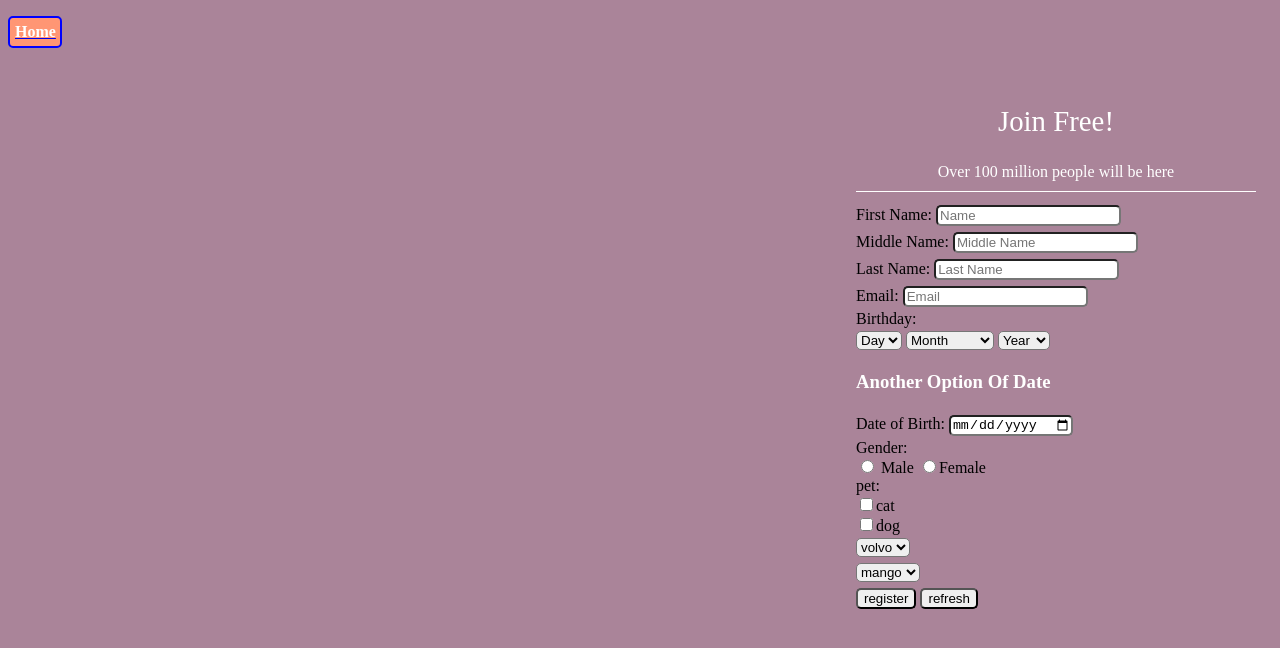
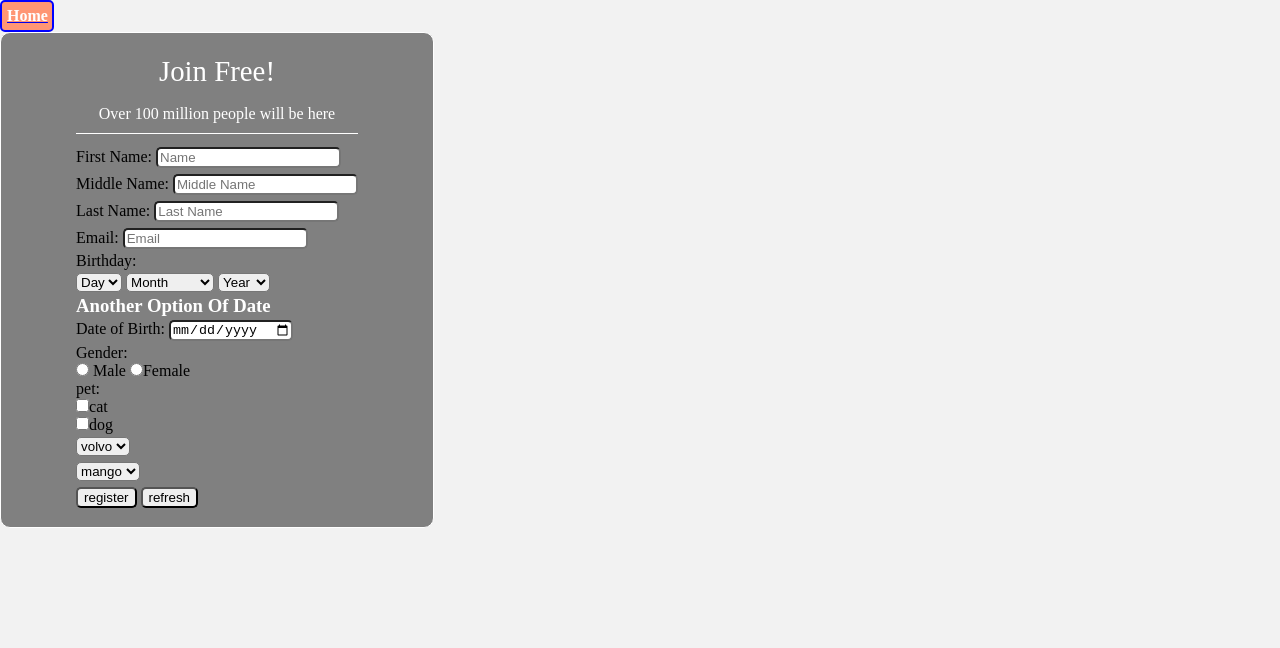
Before and after one commit to MosesMobolaji/MosesMobolaji.github.io, a plain HTML site: page register.html in a window 1280 px wide. Drawn offline with Linux system fonts and the light colour scheme.

Commit message:
adding update

```diff
--- a/style.css
+++ b/style.css
@@ -1,24 +1,18 @@
-p{
-	margin-left: 0px;
+*{
+	margin:0px;
 }
 
 body{
-	background-color:#AA8499;
+	background-color:rgb(242, 242, 242);
 }
 
 p{
 	color:white;
-	-webkit-border-radius: 5px;
+	border-radius: 5px;
 	padding: 5px;
-}
-
-p{
 	border: 2px solid blue;
-	width: 40px
-}
-
-p{
-animation: pulse 5s infinite;
+	width: 40px;
+	animation: pulse 5s infinite;
 }
 
 @keyframes pulse {
@@ -31,12 +25,12 @@ animation: pulse 5s infinite;
 
 
 form{
-	float: right;
+	display:flex;
+	justify-content:center;
+	border:1px solid white;
+	background-color:gray;
 	padding: 1rem;
 	border-radius: 10px;
-    -moz-border-radius: 10px;
-    -webkit-border-radius: 10px;
-    -khtml-border-radius: 10px;
 	width: 400px
 	}
 
@@ -44,7 +38,7 @@ form{
 
 .border {
     border-top: 1px solid #fff;
-    margin: 10px 0 10px 0;
+    margin: 10px 0px;
 }
 
 h2 {
@@ -56,19 +50,15 @@ h2 {
 }
 
 h1 {
-    font-size: 44px;
     color: #FFF;
     line-height: 44px;
     text-align: center;
-}
-
-h1 {
     font-size: 1.8em;
     font-weight: normal;
 }
 
 .for .am{
-	-webkit-border-radius: 5px;
+	border-radius: 5px;
 	 margin: 3px 0 3px 0;
 }
 .for .go{
```
